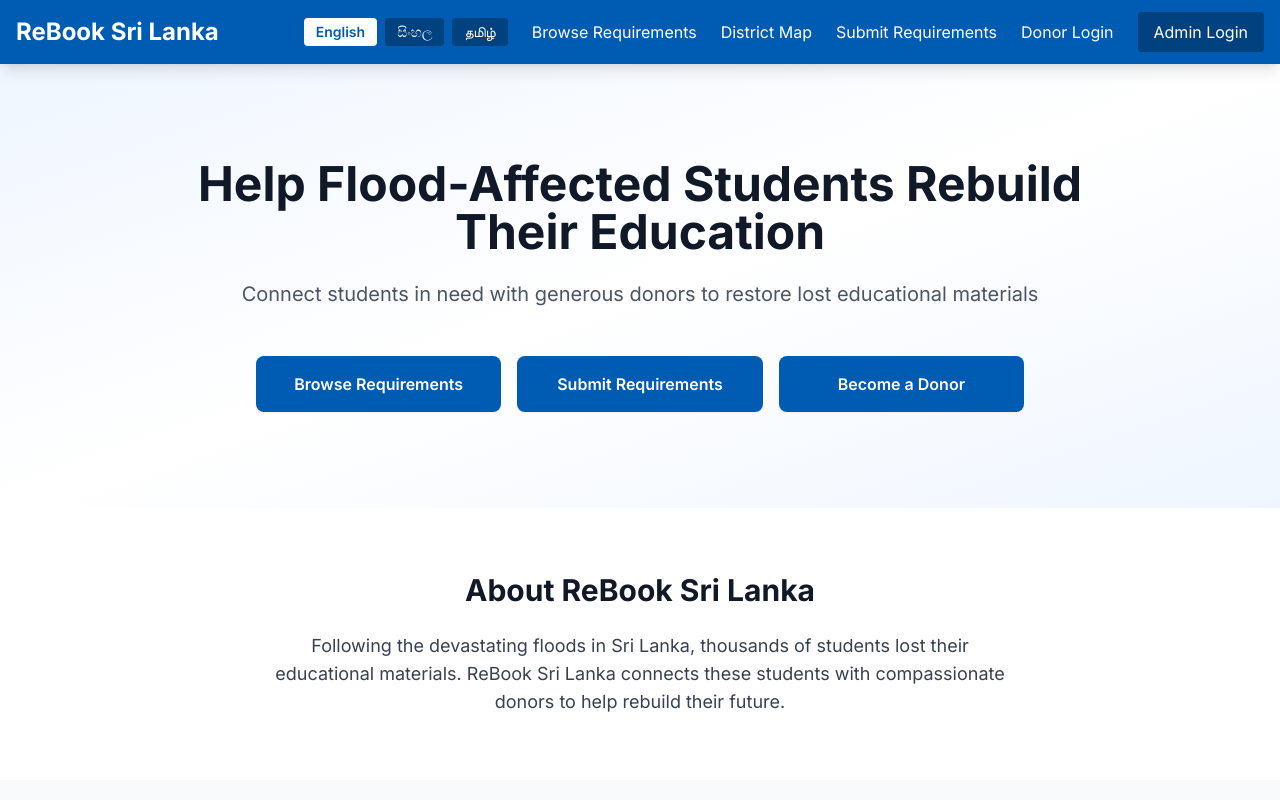
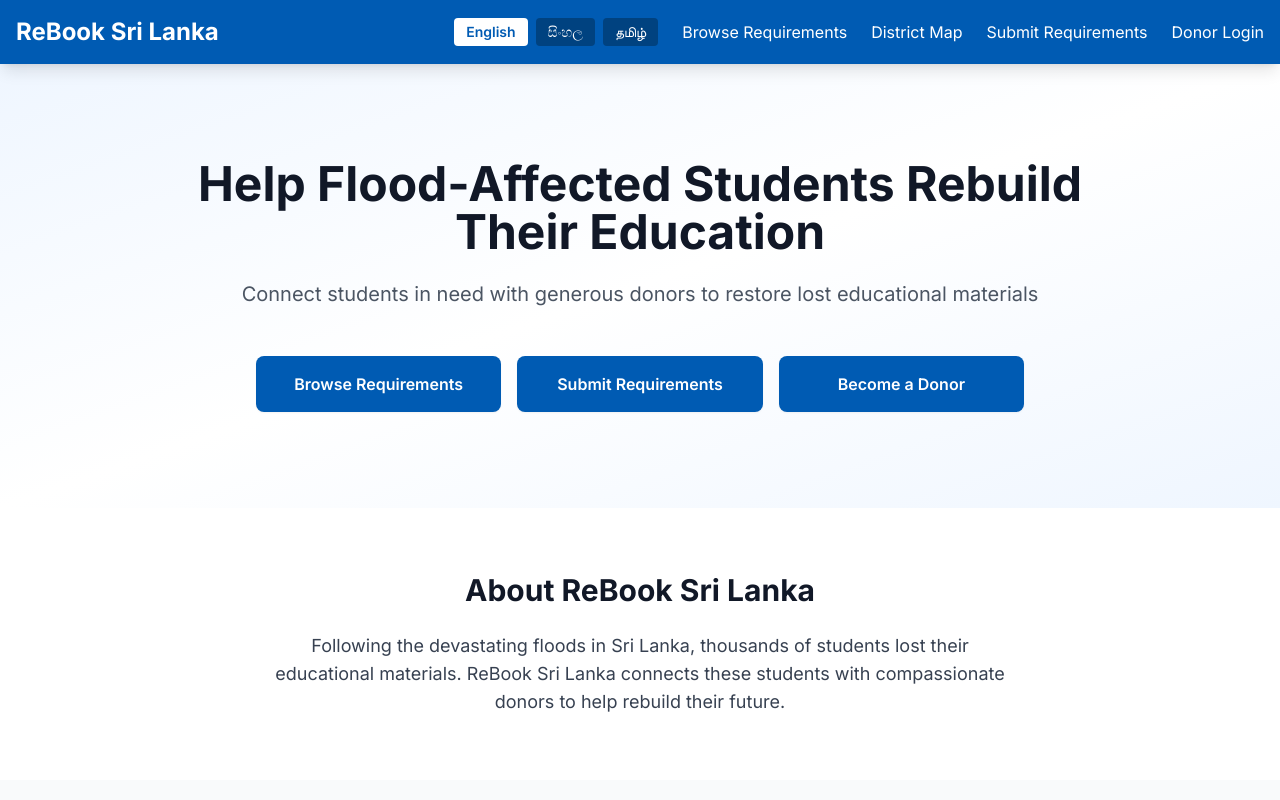
Before and after one commit to Pamudu2002/ReBook-Sri-Lanka, a Next.js app: page / in a window 1280 px wide. Shown: the top 800 px of the page. Built offline with nearby package versions, Linux system fonts and the light colour scheme.

Commit message:
removed admin button

```diff
--- a/components/Navbar.tsx
+++ b/components/Navbar.tsx
@@ -88,12 +88,6 @@ export default function Navbar() {
                     className="hover:text-primary-200 transition-colors"
                   >
                     {t('donorLogin')}
-                  </Link>
-                  <Link
-                    href="/admin/login"
-                    className="bg-primary-700 hover:bg-primary-500 px-4 py-2 rounded transition-colors"
-                  >
-                    {t('adminLogin')}
                   </Link>
                 </>
               )}
@@ -222,13 +216,6 @@ export default function Navbar() {
                   >
                     {t('donorRegister')}
                   </Link>
-                  <Link
-                    href="/admin/login"
-                    onClick={closeSidebar}
-                    className="block px-4 py-3 rounded-lg text-white bg-primary-600 hover:bg-primary-700 transition-colors font-medium"
-                  >
-                    {t('adminLogin')}
-                  </Link>
                 </>
               )}
             </div>
```
Also changed, not shown: app/admin/portal/page.tsx (renamed from app/admin/login/page.tsx), 1 other file (tests, documents, lock files or other folders).
